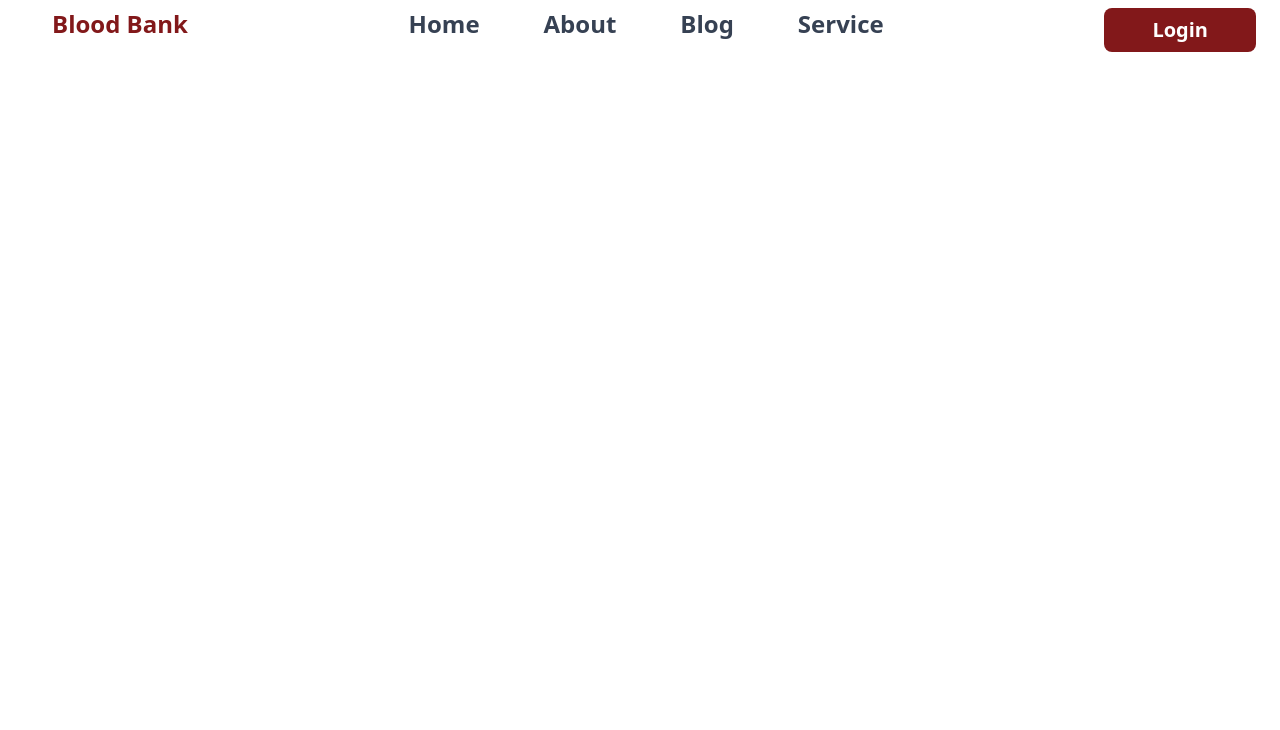
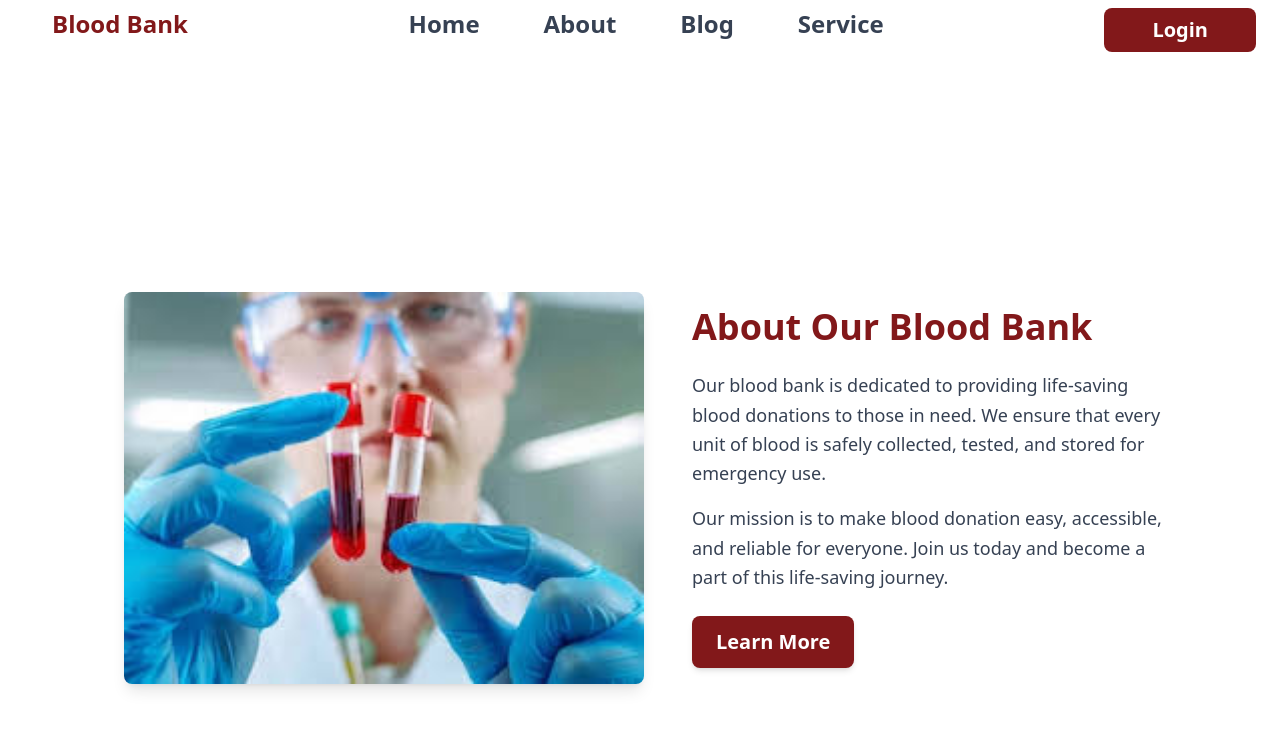
Before and after one commit to sumayoaadam/Blood-Bank, a React (Vite) app: page /about in a window 1280 px wide. Shown: the top 730 px of the page. Built offline with nearby package versions, Linux system fonts and the light colour scheme.

Commit message:
Created initial Home Page layout and styling

```diff
--- a/src/pages/About.jsx
+++ b/src/pages/About.jsx
@@ -1,9 +1,43 @@
-function About (){
-    return (
-        <div>
+import aboutImg from "../assets/aboutImg.jpeg"
+import { motion } from "framer-motion";
 
-        </div>
+function About() {
+  return (
+    <div className=" py-16 px-6 md:px-20 ml-11 mr-9 mt-40 rounded-lg">
+      <div className="max-w-6xl mx-auto flex flex-col md:flex-row items-center">
+        {/* Left Section - Image */}
+        <motion.div
+          className="w-full md:w-1/2"
+          initial={{ opacity: 0, x: -100 }}
+          animate={{ opacity: 1, x: 0 }}
+          transition={{ duration: 0.8 }}
+        >
+          <img src={aboutImg} alt="About Blood Bank" className="w-[600px] rounded-lg shadow-lg" />
+        </motion.div>
 
-    )
+        {/* Right Section - Text */}
+        <motion.div
+          className="w-full md:w-1/2 mt-8 md:mt-0 md:pl-12"
+          initial={{ opacity: 0, x: 100 }}
+          animate={{ opacity: 1, x: 0 }}
+          transition={{ duration: 0.8 }}
+        >
+          <h2 className="text-4xl font-bold text-red-900 mb-6">About Our Blood Bank</h2>
+          <p className="text-lg leading-relaxed text-gray-700">
+            Our blood bank is dedicated to providing life-saving blood donations to those in need.
+            We ensure that every unit of blood is safely collected, tested, and stored for emergency use.
+          </p>
+          <p className="text-lg leading-relaxed text-gray-700 mt-4">
+            Our mission is to make blood donation easy, accessible, and reliable for everyone.
+            Join us today and become a part of this life-saving journey.
+          </p>
+          <button className="mt-6 px-6 py-3 bg-red-900 text-white text-xl font-semibold rounded-lg shadow-md hover:bg-red-700 transition">
+            Learn More
+          </button>
+        </motion.div>
+      </div>
+    </div>
+  );
 }
+
 export default About;
```
Also changed, not shown: src/assets/aboutImg.jpeg (added).
